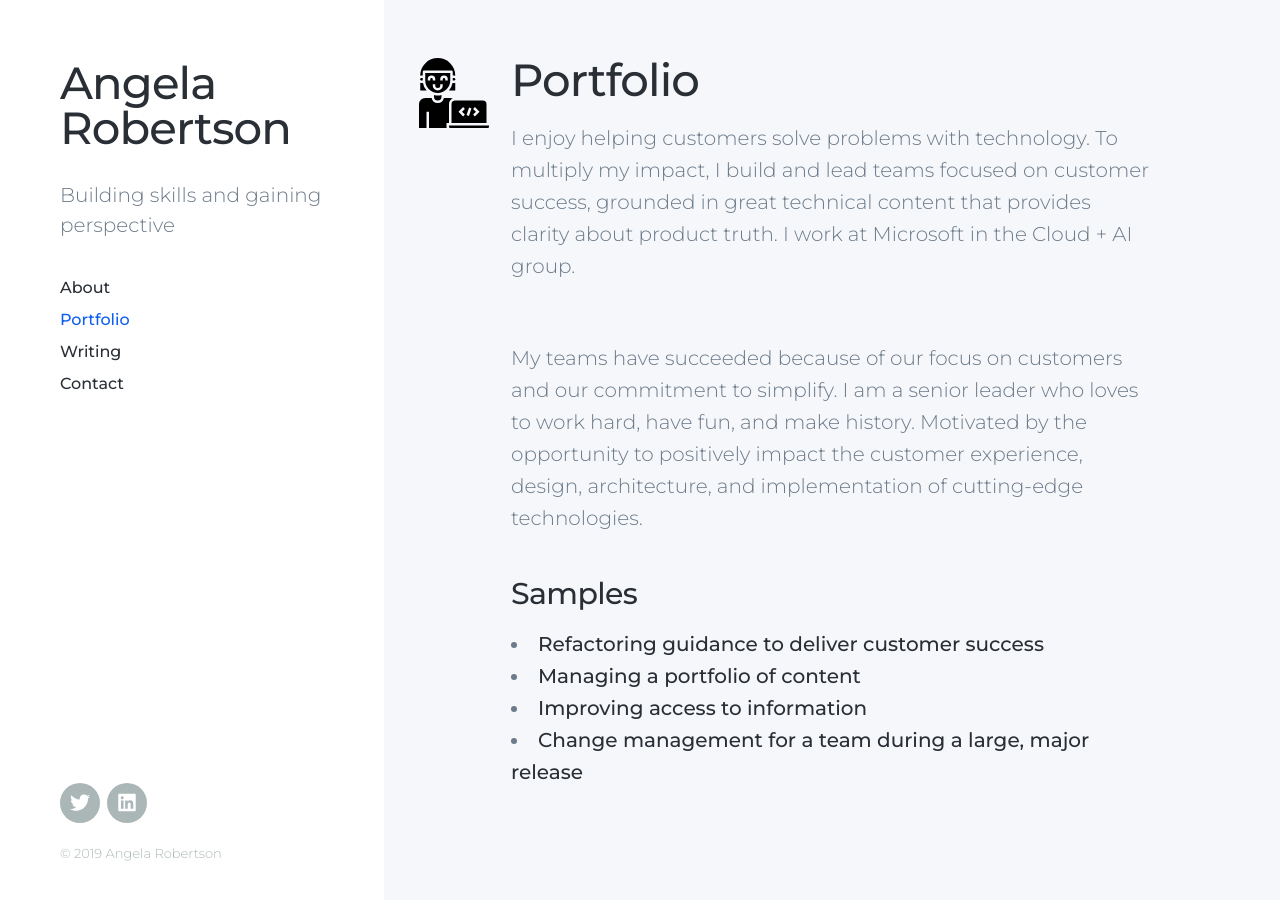
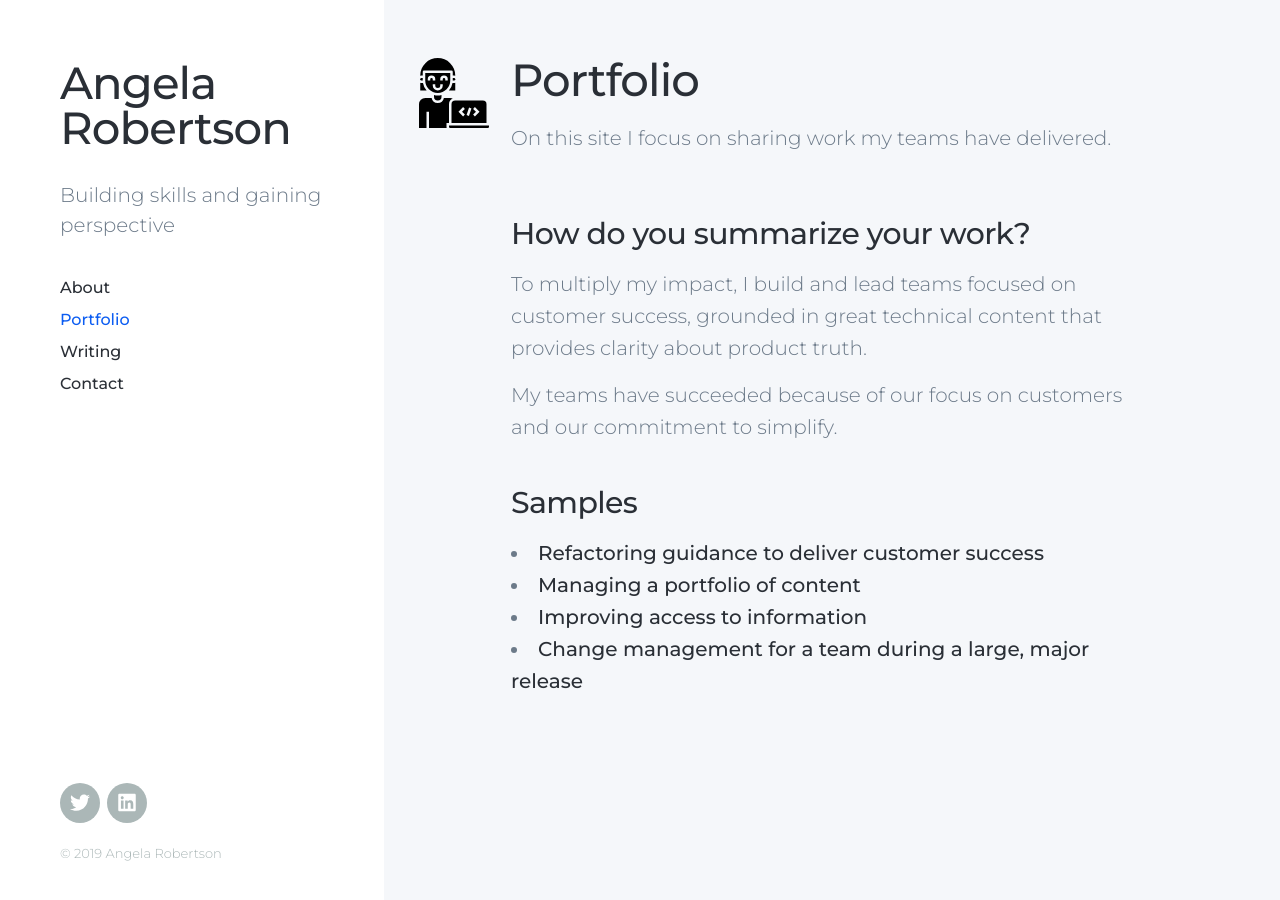
Before and after one commit to arob98/arob98.github.io, a Jekyll site: the page built from _pages/portfolio.md, in a window 1280 px wide and 900 px high. Built offline with Jekyll 4.4.1, drawn with Linux system fonts in a browser that asks for light colours; nearby versions of some CDN libraries.

Commit message:
Additional edits to 3 pages

```diff
--- a/_pages/portfolio.md
+++ b/_pages/portfolio.md
@@ -1,9 +1,13 @@
 ---
 title: Portfolio
-subtitle: I enjoy helping customers solve problems with technology. To multiply my impact, I build and lead teams focused on customer success, grounded in great technical content that provides clarity about product truth. I work at Microsoft in the Cloud + AI group.
+subtitle: On this site I focus on sharing work my teams have delivered.
 featured_image: /images/developer.svg
 ---
-My teams have succeeded because of our focus on customers and our commitment to simplify. I am a senior leader who loves to work hard, have fun, and make history. Motivated by the opportunity to positively impact the customer experience, design, architecture, and implementation of cutting-edge technologies.
+
+### How do you summarize your work?
+To multiply my impact, I build and lead teams focused on customer success, grounded in great technical content that provides clarity about product truth.
+
+My teams have succeeded because of our focus on customers and our commitment to simplify.
 
 ### Samples
 * [Refactoring guidance to deliver customer success](https://docs.microsoft.com/intune/)
```
Also changed, not shown: _pages/about.md (+6 -1 lines), _pages/writing.md (+2 -2 lines).
